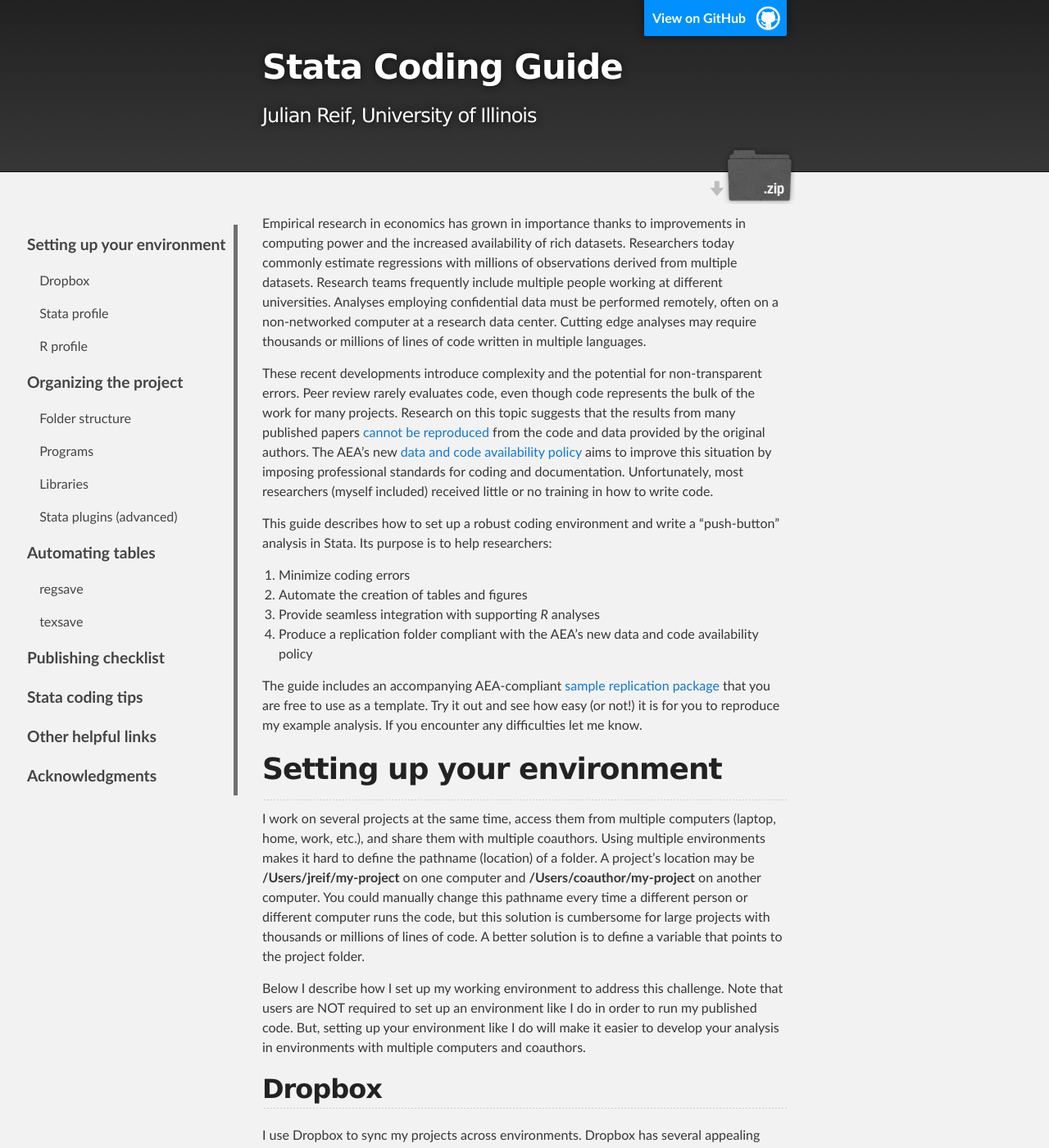
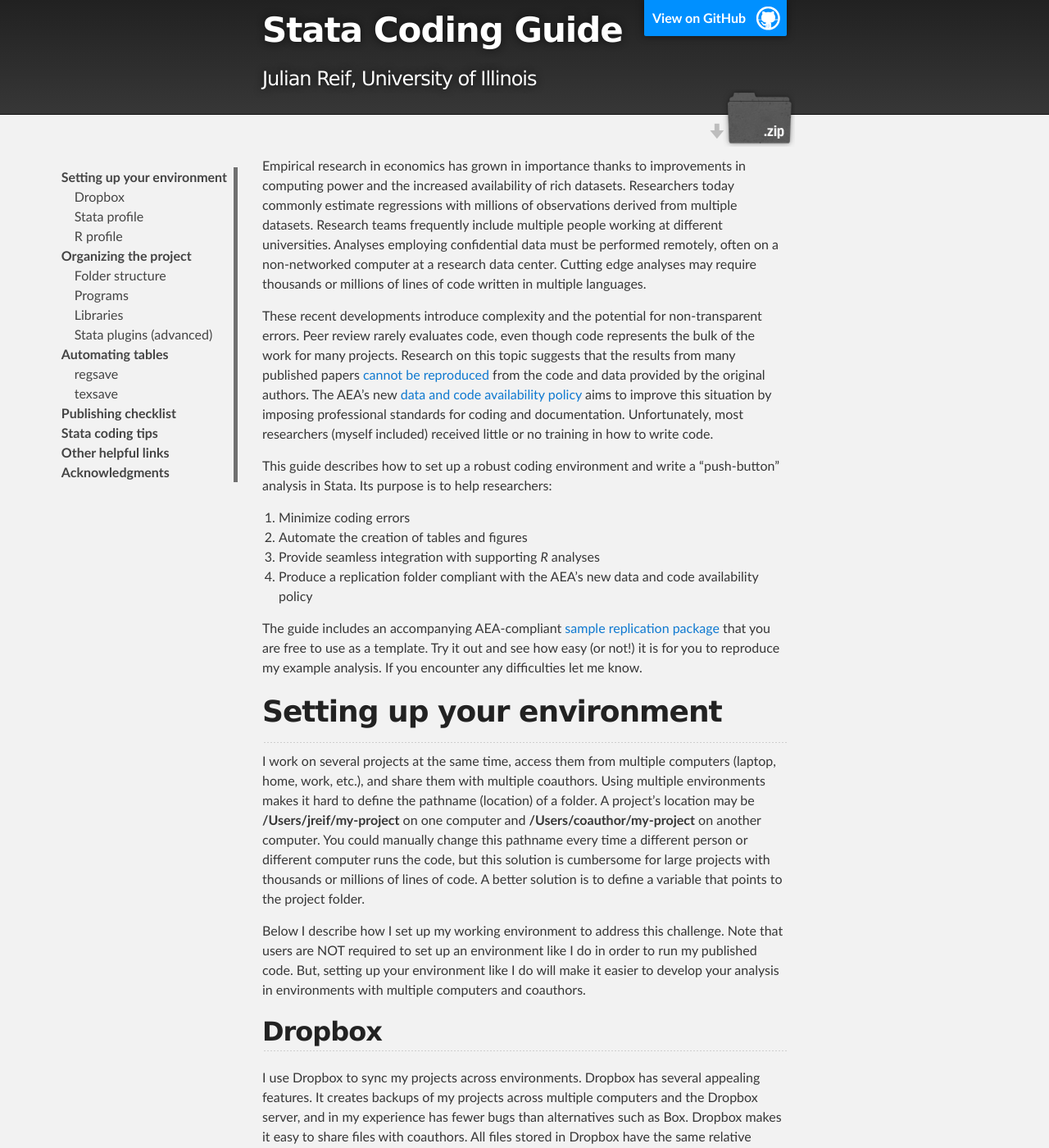
Before and after one commit to maskegger/guide, a Jekyll site: the page built from index.md, in a window 1280 px wide and 1400 px high. Shown: the whole window at 82% size. Built offline with Jekyll 4.4.1, drawn with Linux system fonts in a browser that asks for light colours; our own code applies the rules of GitHub Pages for plain Markdown files.

Commit message:
Updated format

```diff
--- a/_layouts/default.html
+++ b/_layouts/default.html
@@ -28,7 +28,7 @@
 
             {% if site.show_downloads %}
               <div id="downloads">
-                <a class="zip_download_link" href="https://github.com/reifjulian/coding-example/archive/master.zip">Download this project as a .zip file</a>
+                <a class="zip_download_link" href="https://github.com/reifjulian/my-project/archive/master.zip">Download this project as a .zip file</a>
                 <!--<a class="tar_download_link" href="{{ site.github.tar_url }}">Download this project as a tar.gz file</a>-->
               </div>
             {% endif %}
--- a/_sass/jekyll-theme-slate.scss
+++ b/_sass/jekyll-theme-slate.scss
@@ -298,7 +298,8 @@ Full-Width Styles
 }
 
 #header_wrap .inner {
-  padding: 50px 10px 30px 10px;
+  //padding: 50px 10px 30px 10px;
+  padding: 5px 10px 5px 10px;
 }
 
 .header_container {
@@ -390,7 +391,8 @@ Full-Width Styles
   display: block;
   text-align: left;
   text-indent: 1.25em;
-  padding: .5em 0;
+  //padding: .5em 0;
+  padding: 0em 0;
   padding-right: .5em;
   color: #444;
   max-width: calc((100vw - 640px) / 2);
@@ -408,7 +410,8 @@ Full-Width Styles
 }
 
 #main_nav .main_nav_h1 {
-  font-size: 1.2em;
+  //font-size: 1.2em;
+  font-size: 1em;
   font-weight: bold;
   text-indent: .25em;
 }
```
Also changed, not shown: Gemfile.lock.
